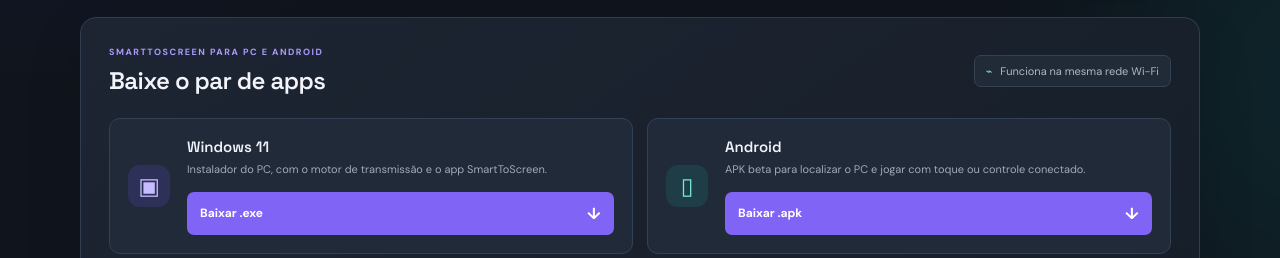
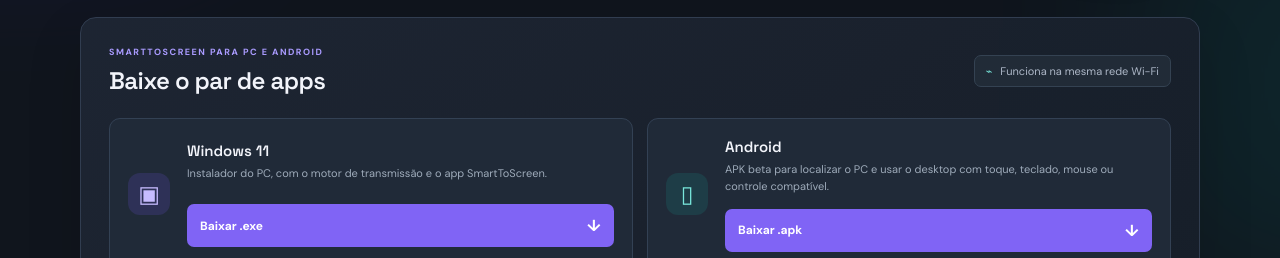
Before and after one commit to wanderlycan/SCREENTOPHONE, a plain HTML site: page index.html in a window 1280 px wide. Shown: the part 542-800 px from the top of the page. Drawn offline with Linux system fonts and the light colour scheme.

```diff
--- a/index.html
+++ b/index.html
@@ -38,7 +38,7 @@
       <div class="card-head"><div><div class="section-kicker">SMARTTOSCREEN PARA PC E ANDROID</div><h2>Baixe o par de apps</h2></div><div class="secure-label"><span>⌁</span> Funciona na mesma rede Wi-Fi</div></div>
       <div class="download-grid">
         <article class="download-card"><div class="download-icon">▣</div><div class="download-copy"><h3>Windows 11</h3><p>Instalador do PC, com o motor de transmissão e o app SmartToScreen.</p></div><a class="download-btn" href="https://github.com/wanderlycan/SCREENTOPHONE/releases/latest/download/SmartToScreen-Windows-Setup.exe"><span>Baixar .exe</span><b>↓</b></a></article>
-        <article class="download-card"><div class="download-icon phone-icon">▯</div><div class="download-copy"><h3>Android</h3><p>APK beta para localizar o PC e jogar com toque ou controle conectado.</p></div><a class="download-btn" href="https://github.com/wanderlycan/SCREENTOPHONE/releases/latest/download/SmartToScreen-Android.apk"><span>Baixar .apk</span><b>↓</b></a></article>
+        <article class="download-card"><div class="download-icon phone-icon">▯</div><div class="download-copy"><h3>Android</h3><p>APK beta para localizar o PC e usar o desktop com toque, teclado, mouse ou controle compatível.</p></div><a class="download-btn" href="https://github.com/wanderlycan/SCREENTOPHONE/releases/latest/download/SmartToScreen-Android.apk"><span>Baixar .apk</span><b>↓</b></a></article>
       </div>
       <p class="download-note">Na primeira conexão, o Android mostra um PIN temporário. Digite-o no painel do PC para aprovar o celular. O dispositivo fica pareado até você removê-lo.</p>
     </section>
```
Also changed, not shown: 1 other file.
